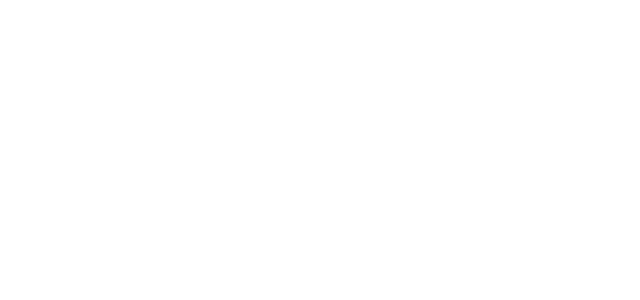
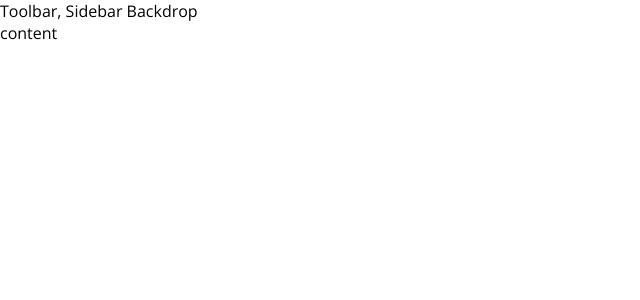
Before and after one commit to danielduarte/react-burger-builder, a React (Create React App) app: page / in a window 1280 px wide. Shown: the top 300 px of the page, without its empty margins (0-640 px from the left). Built offline with nearby package versions, Linux system fonts and the light colour scheme.

Commit message:
Created Layout component

```diff
--- a/src/App.js
+++ b/src/App.js
@@ -1,8 +1,13 @@
 import React from 'react';
+
+import Layout from './components/Layout/Layout';
 
 function App() {
   return (
     <div>
+      <Layout>
+        <div>content</div>
+      </Layout>
     </div>
   );
 }
--- /dev/null
+++ b/src/components/Layout/Layout.js
@@ -0,0 +1,10 @@
+import React, { Fragment } from 'react';
+
+const layout = (props) => (
+  <Fragment>
+    <div>Toolbar, Sidebar Backdrop</div>
+    <main>{props.children}</main>
+  </Fragment>
+);
+
+export default layout;
```
